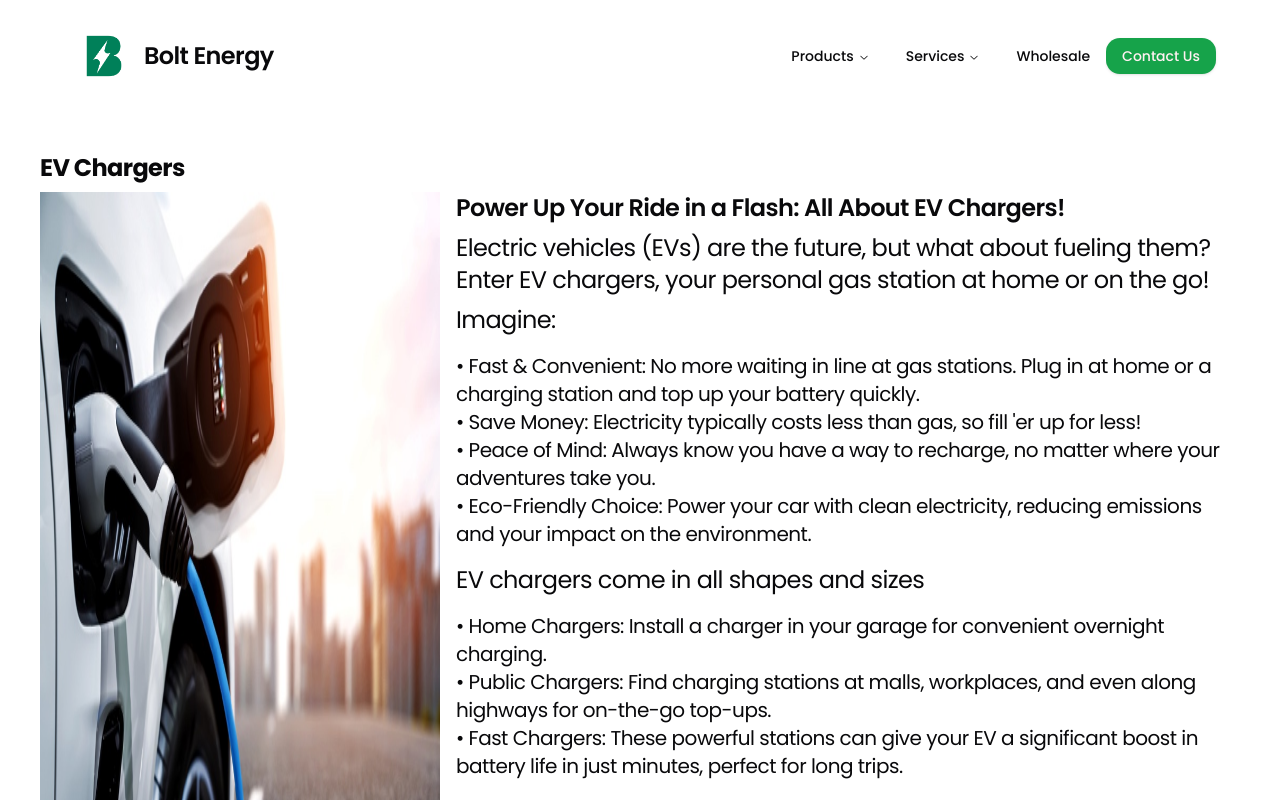
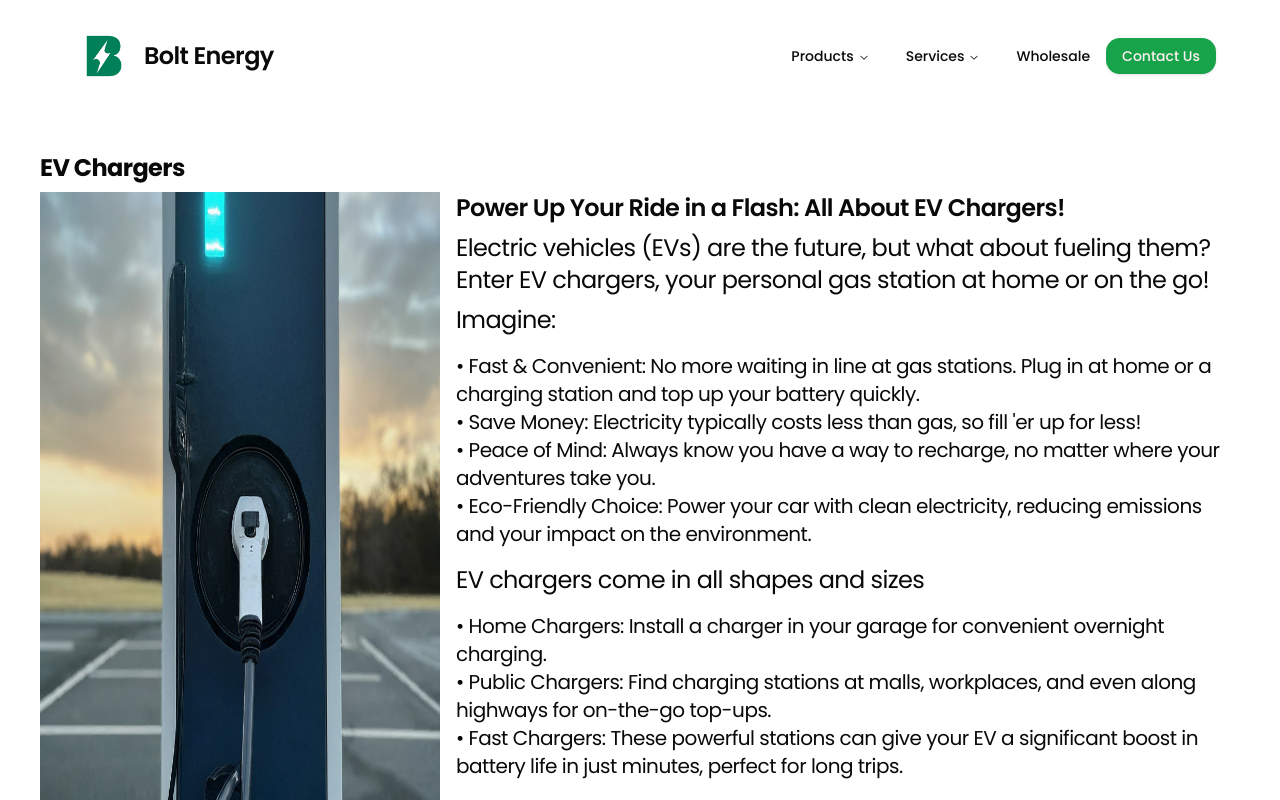
Before and after one commit to amrayman100/solar, a Next.js app: page /product/ev in a window 1280 px wide. Shown: the top 800 px of the page. Built offline with nearby package versions, Linux system fonts and the light colour scheme.

Commit message:
change price to cost

```diff
--- a/app/product/ev/page.tsx
+++ b/app/product/ev/page.tsx
@@ -22,8 +22,8 @@ export default async function EV() {
           <div className="mt-2 lg:flex gap-4 flex-row">
             <Image
               alt="EV Chargers"
-              src={"/ev.jpg"}
-              blurDataURL={"/ev.jpg"}
+              src={"/ev-1.jpeg"}
+              blurDataURL={"/ev-1.jpeg"}
               placeholder="blur"
               quality={100}
               height={500}
--- a/components/product/ev/view-ev-proposal.tsx
+++ b/components/product/ev/view-ev-proposal.tsx
@@ -55,7 +55,7 @@ export function ViewEvProposal({ proposal }: { proposal: EVProposal }) {
                           </span>
                         </div>
                         <div className="">
-                          <span>{"Cost: "}</span>
+                          <span>{"Price: "}</span>
                           <span className="">
                             {details.charger?.price.toLocaleString("en", {
                               useGrouping: true,
--- a/components/product/solar-heating/view-solar-heating-proposal.tsx
+++ b/components/product/solar-heating/view-solar-heating-proposal.tsx
@@ -58,7 +58,7 @@ export function ViewSolarHeatingProposal({
                               </span>
                             </div>
                             <div className="">
-                              <span>{"Cost: "}</span>
+                              <span>{"Price: "}</span>
                               <span className="">
                                 {details.heater?.price.toLocaleString("en", {
                                   useGrouping: true,
@@ -121,7 +121,7 @@ export function ViewSolarHeatingProposal({
                               </span>
                             </div>
                             <div className="">
-                              <span>{"Cost: "}</span>
+                              <span>{"Price: "}</span>
                               <span className="">
                                 {details.heater?.price.toLocaleString("en", {
                                   useGrouping: true,
--- a/components/product/solar-irrigation/view-solar-irrigation-proposal.tsx
+++ b/components/product/solar-irrigation/view-solar-irrigation-proposal.tsx
@@ -44,7 +44,7 @@ export function ViewSolarIrrigationProposal({
                 <TypographyH3 text="Irrigation Unit" className="font-bold" />
                 <div className="flex-col flex gap-2">
                   <div className="text-center">
-                    <span>{"Cost: "}</span>
+                    <span>{"Price: "}</span>
                     <span className="font-bold">
                       {details?.cost.toLocaleString("en", {
                         useGrouping: true,
```
Also changed, not shown: public/ev-1.jpeg (added).
